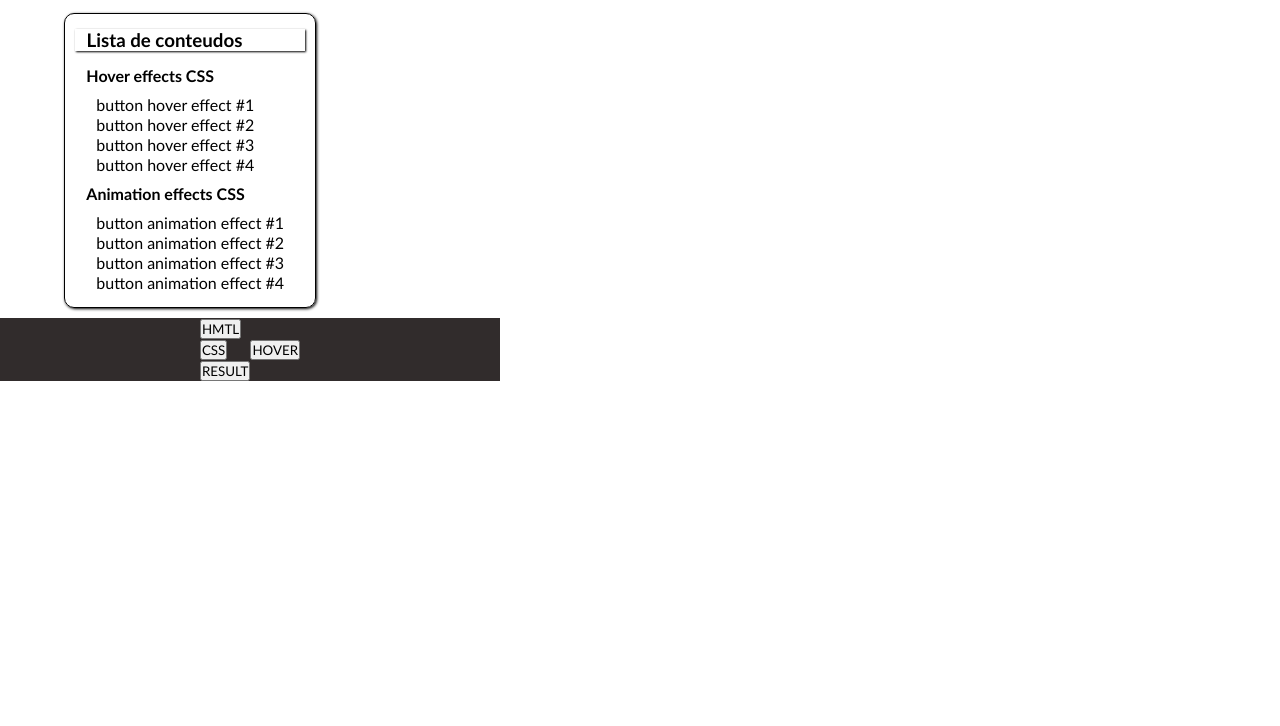
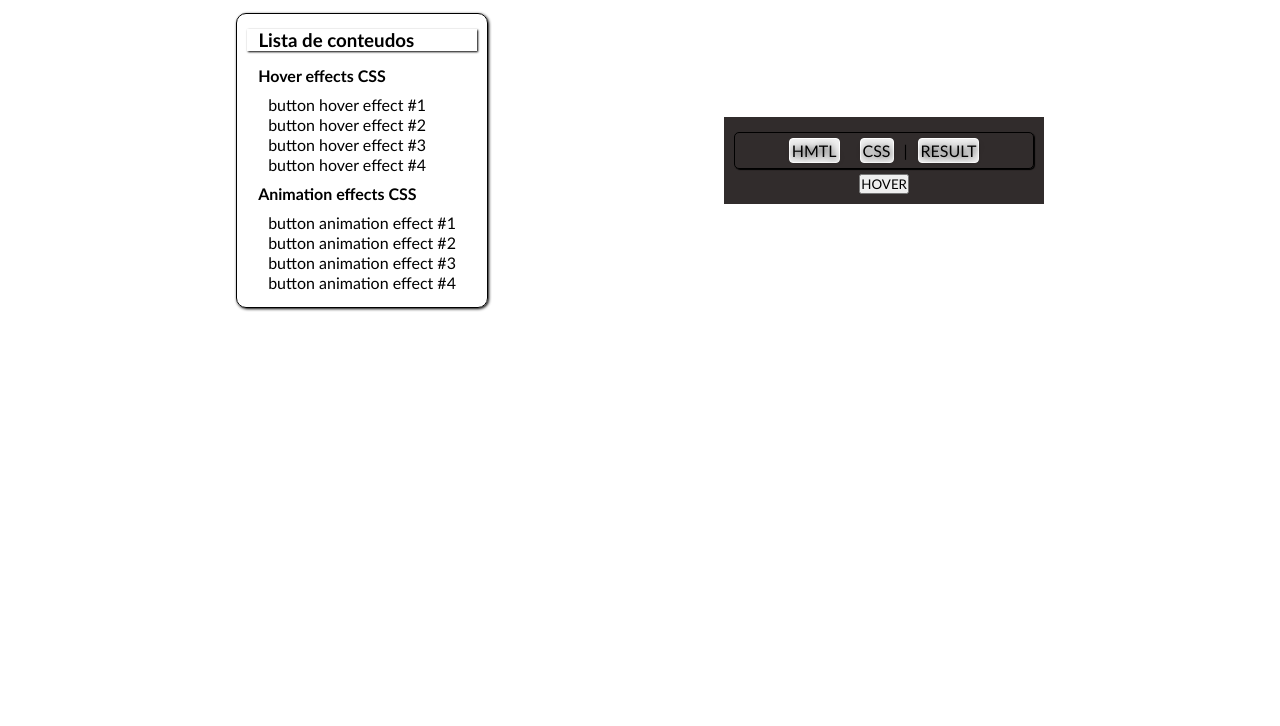
Before and after one commit to WerbethMartins/Bibioteca-botoes, a plain HTML site: page index.html in a window 1280 px wide. Shown: the part 74-800 px from the top of the page. Drawn offline with nearby package versions, Linux system fonts and the light colour scheme.

Commit message:
Algumas alterações no código e a criação de estilo para o menu lateral e a code-box

```diff
--- a/index.html
+++ b/index.html
@@ -22,9 +22,9 @@
         </nav>
      </header>
 
-     <main id="main-content">
+     <main id="main-content" class="main-container">
         <!-- Menu lateral de links -->
-        <aside id="side-menu" class="container-menu" aria-labelledby="side-menu-title">
+        <aside id="side-menu" class="menu-container" aria-labelledby="side-menu-title">
             <header class="menu-title">
                 <h3>Lista de conteudos</h3>
             </header>
@@ -51,13 +51,11 @@
         </aside>
 
         <!-- Primeira button box -->
-        <section id="button-box" class="button-box hover-box">
-            <nav class="code-buttons">
-                <ul>
-                    <li><button class="code-button html-button">HMTL</button></li>
-                    <li><button class="code-button css-button">CSS</button></li>
-                    <li><button class="code-button result-button">RESULT</button></li>
-                </ul>
+        <section id="code-box" class="code-box hover-box">
+            <nav class="nav-buttons">
+                <button class="code-button html-button">HMTL</button>
+                <button class="code-button css-button">CSS</button> |
+                <button class="code-button result-button">RESULT</button>
             </nav>
             <button class="animated-button hover" data-animation="">HOVER</button>
         </section>
--- a/style.css
+++ b/style.css
@@ -29,6 +29,7 @@ li {
     padding: 8px;
     margin: 20px auto;
     text-shadow: 1px 1px 7px #000;
+    box-shadow: 1px 1px 3px #000;
 }
 
 .logo {
@@ -64,7 +65,14 @@ li {
 
 
 /*Configurações do menu de conteúdos*/
-.container-menu {
+
+.main-container{
+    display: flex;
+    justify-content: space-evenly;
+    align-items: center;
+ }
+
+.menu-container {
     display: flex;
     flex-direction: column;
     justify-content: center;
@@ -74,7 +82,6 @@ li {
     border-radius: 10px;
     width: 18%;
     padding: 10px;
-    margin-left: 5%;
     box-shadow: 1px 1px 3px #000;
 }
 
@@ -112,12 +119,46 @@ li {
 }
 
 /* Configurando a seção de animação e efeitos*/
-.button-box {
+.code-box {
+    flex: 1;
+    position: relative;
     display: flex;
+    flex-direction: column;
     justify-content: center;
     align-items: center;
     background-color: #312C2C;
-    width: 100%;
-    max-width: 500px;
+    max-width: 300px;
+    max-height: 300px;
+    padding: 10px;
     margin: 10px 0;
 }
+
+.nav-buttons {
+    display: flex;
+    justify-content: center;
+	align-items: center;
+	color: #000000;
+	box-sizing: border-box;
+	border: 1px solid #000;
+	border-radius: 5px;
+    width: 100%;
+    padding: 5px;
+    margin: 5px 0;
+	box-shadow: 1px  1px 1px #000;
+}
+
+.nav-buttons button {
+    cursor: pointer;
+    font-size: 16px;
+    border: 1px solid #fff;
+    border-radius: 4px;
+    padding: 2px;
+    margin: 0 10px;
+    text-shadow: 1px 1px 7px #000;
+    transition: all 0.3s ease-in-out;
+}
+
+.nav-buttons button:hover {
+    background-color: #312C2C;
+    color: #fff;
+}
```
